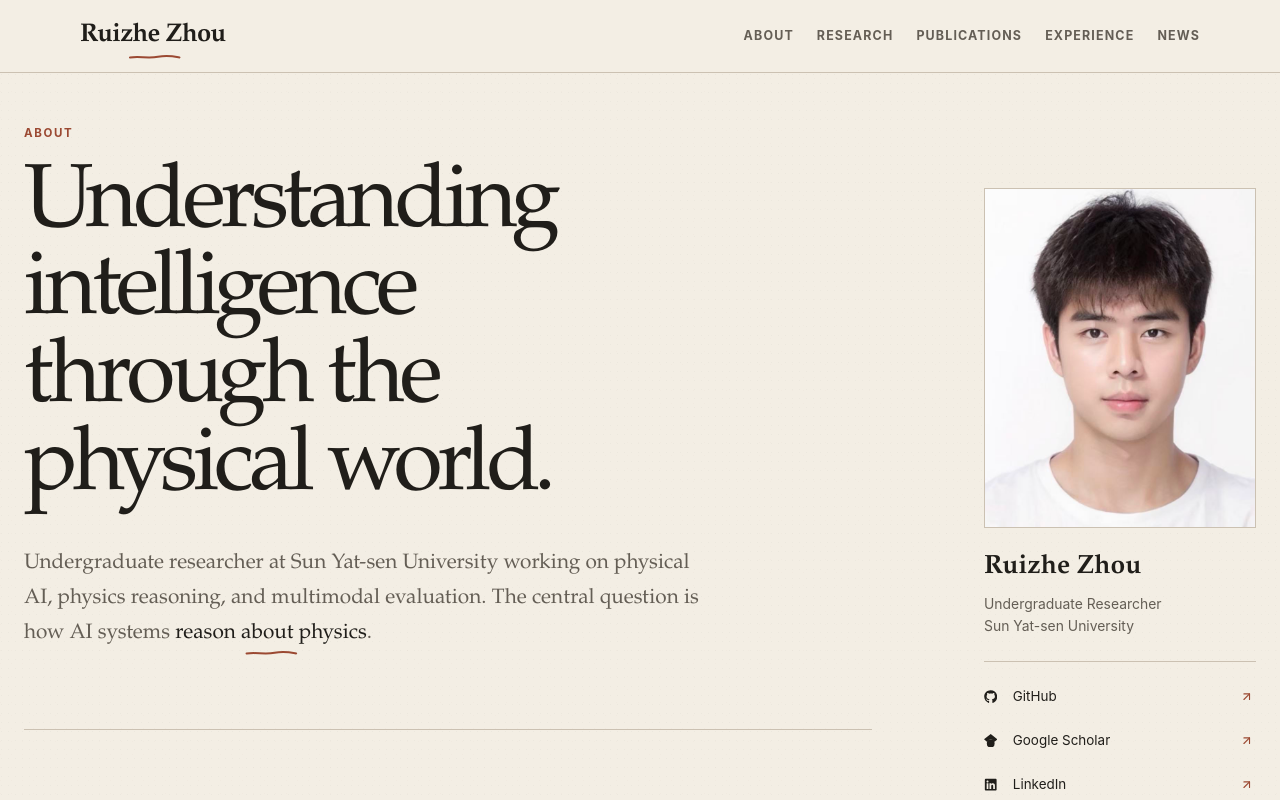
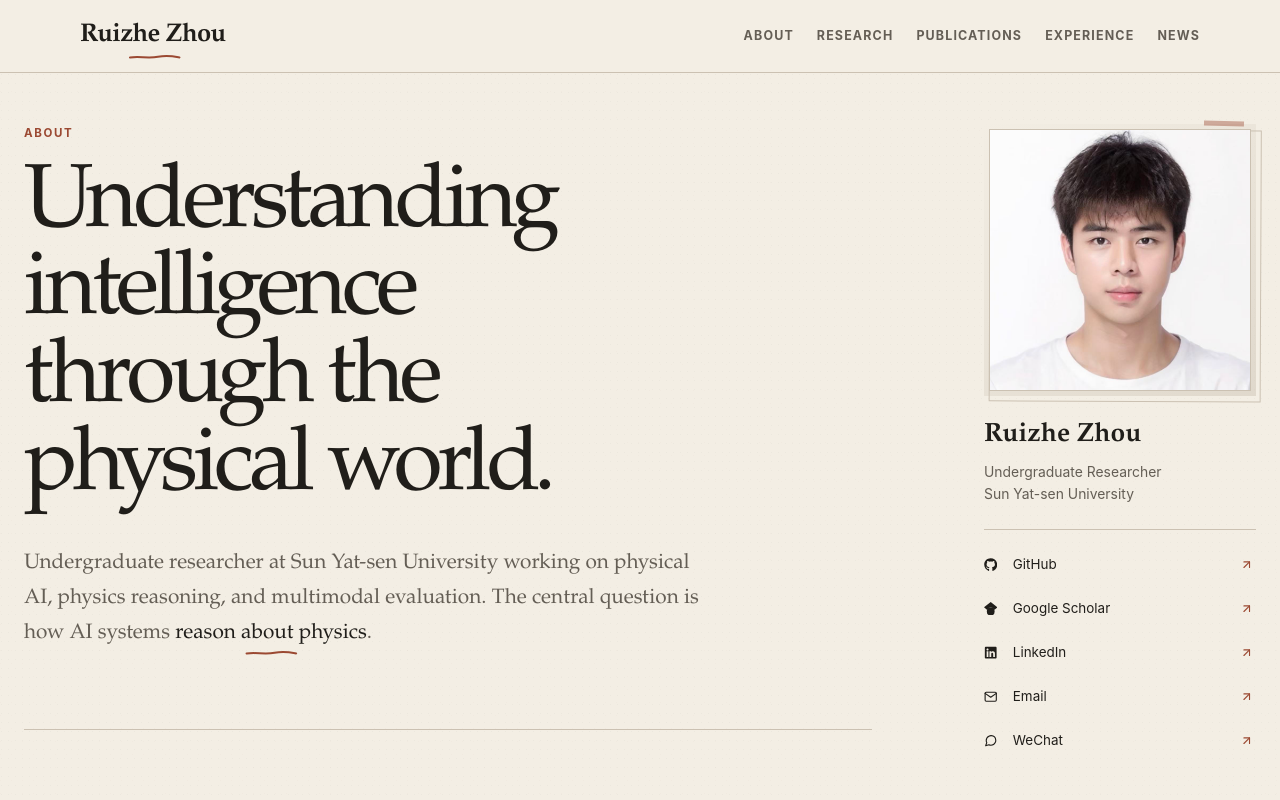
Before and after one commit to RitzChow/RitzChow.github.io, a Next.js app: page / in a window 1280 px wide. Shown: the top 800 px of the page. Built offline with nearby package versions, Linux system fonts and the light colour scheme.

Commit message:
feat: refine profile rail and contacts

```diff
--- a/src/app/globals.css
+++ b/src/app/globals.css
@@ -139,12 +139,12 @@ a {
   display: grid;
   grid-template-columns: minmax(0, 1fr) minmax(13rem, 17rem);
   gap: clamp(3rem, 7vw, 7rem);
+  padding-top: clamp(2.5rem, 4vw, 3.5rem);
 }
 
 .home-content {
   min-width: 0;
   max-width: 53rem;
-  padding-top: clamp(2.5rem, 4vw, 3.5rem);
   padding-bottom: clamp(4rem, 9vw, 8rem);
 }
 
@@ -162,18 +162,44 @@ a {
 
 .identity-rail {
   align-self: start;
-  padding-top: clamp(4rem, 9vw, 8rem);
+}
+
+.identity-portrait-frame {
+  position: relative;
+  isolation: isolate;
+  padding: 0.3rem;
+  background: linear-gradient(145deg, rgb(243 238 228 / 92%), rgb(203 193 178 / 48%));
+}
+
+.identity-portrait-frame::before {
+  position: absolute;
+  z-index: -1;
+  inset: 0.22rem -0.18rem -0.2rem 0.2rem;
+  border: 1px solid var(--rule);
+  content: "";
+  transform: translate(0.14rem, 0.12rem) rotate(0.25deg);
+}
+
+.identity-portrait-frame::after {
+  position: absolute;
+  top: -0.2rem;
+  right: 0.75rem;
+  width: 2.5rem;
+  height: 0.32rem;
+  background: rgb(155 73 50 / 42%);
+  content: "";
+  transform: rotate(1.5deg);
 }
 
 .identity-portrait {
   position: relative;
   width: 100%;
-  aspect-ratio: 4 / 5;
+  aspect-ratio: 1 / 1;
   overflow: hidden;
   border: 1px solid var(--rule);
 }
 
-.identity-portrait img {
+.identity-portrait__image {
   object-fit: cover;
 }
 
@@ -630,6 +656,7 @@ a {
   .home-grid {
     grid-template-columns: minmax(0, 1fr);
     gap: 0;
+    padding-top: 0;
   }
 
   .identity-rail {
--- a/src/components/identity-rail.tsx
+++ b/src/components/identity-rail.tsx
@@ -28,17 +28,21 @@ function Portrait({ name, src }: { name: string; src?: string }) {
 
   if (!src || failed) {
     return (
+      <div className="identity-portrait-frame">
         <div className="identity-portrait identity-portrait--fallback">
           <span className="identity-portrait__head" aria-hidden="true" />
           <span className="identity-portrait__shoulders" aria-hidden="true" />
           <span className="sr-only">Portrait not yet provided</span>
         </div>
+      </div>
     );
   }
 
   return (
+    <div className="identity-portrait-frame">
       <div className="identity-portrait">
         <Image
+          className="identity-portrait__image"
           src={sitePath(src)}
           alt={`Portrait of ${name}`}
           fill
@@ -46,6 +50,7 @@ function Portrait({ name, src }: { name: string; src?: string }) {
           unoptimized
           onError={() => setFailed(true)}
         />
+      </div>
     </div>
   );
 }
```
Also changed, not shown: 2 other files (tests, documents, lock files or other folders). Lines whose indentation alone changed are shown as unchanged.
